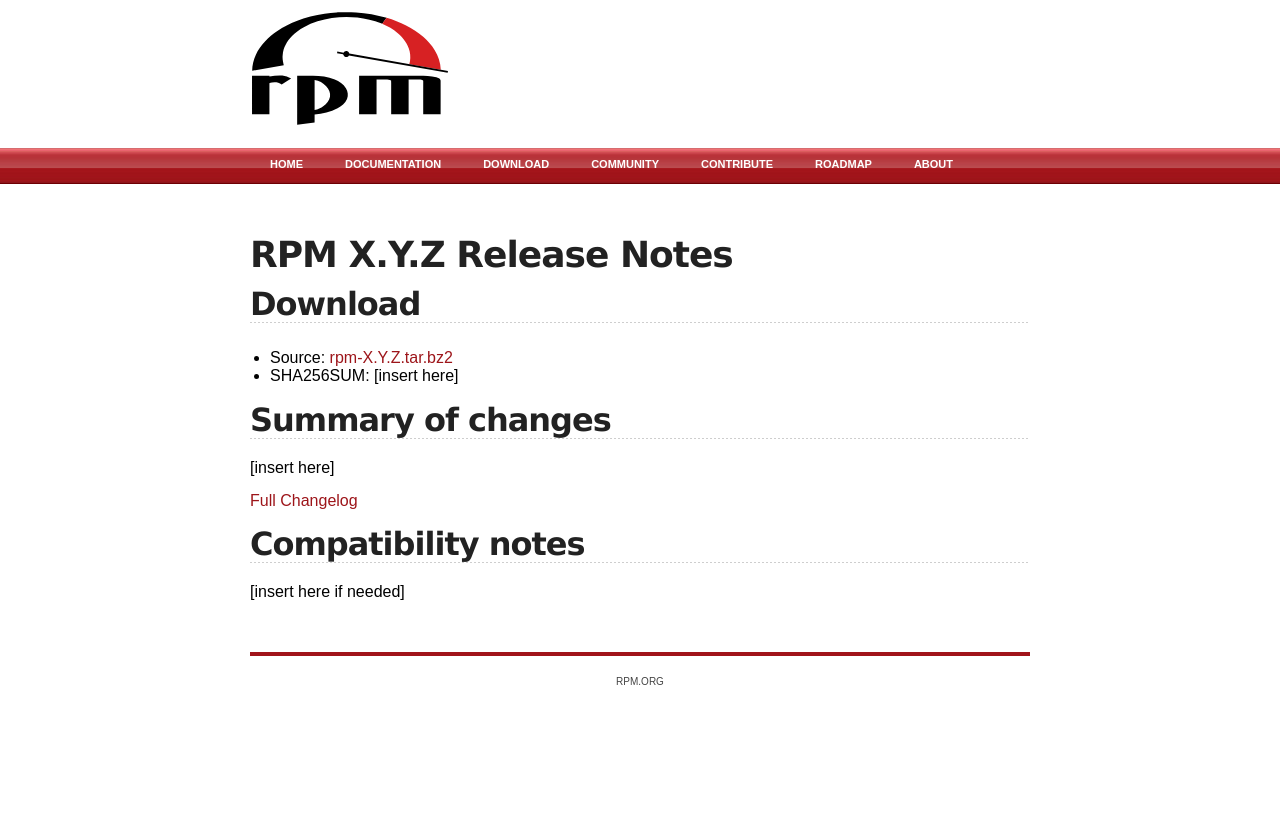
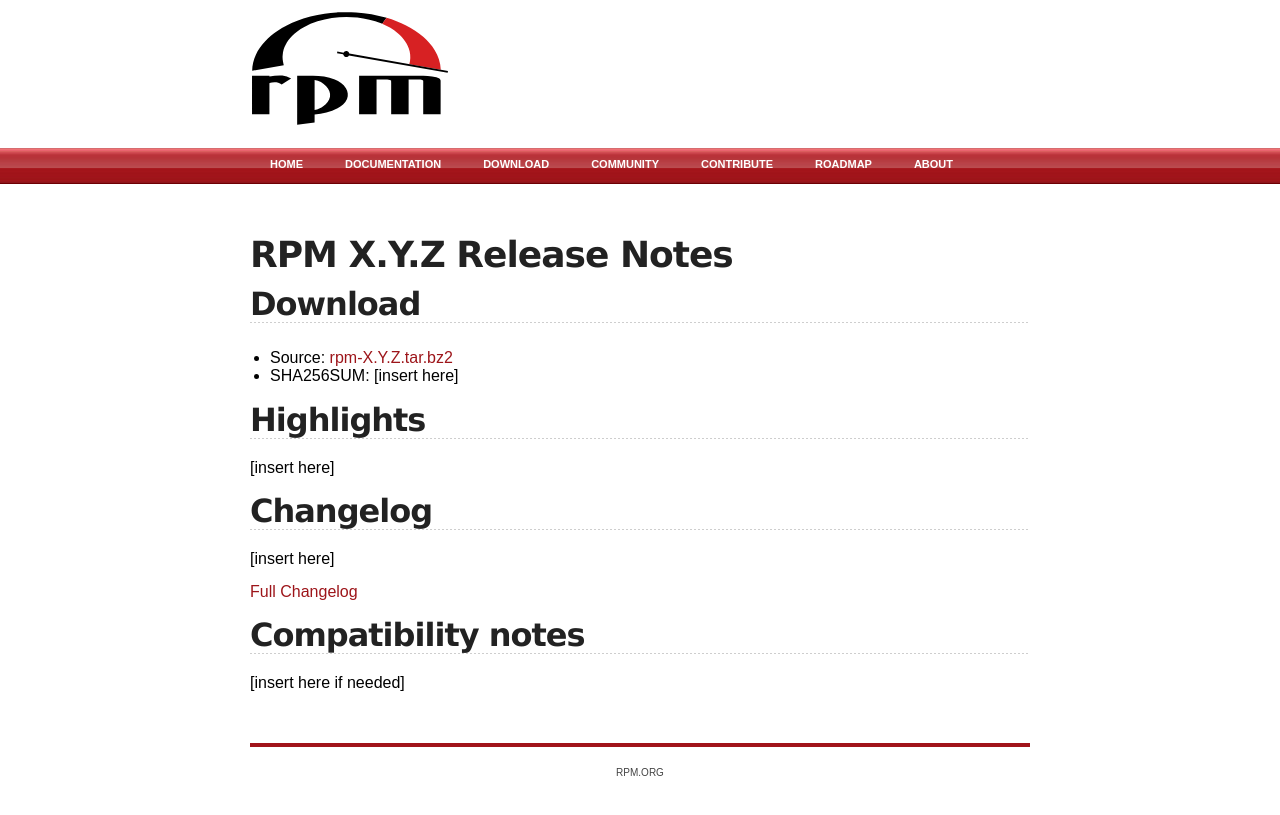
Before and after one commit to rpm-software-management/rpm-web, a Jekyll site: the page built from wiki/Releases/skeleton.md, in a window 1280 px wide. Shown: the top 815 px of the page. Built offline with Jekyll 4.4.1, drawn with Linux system fonts in a browser that asks for light colours.

Commit message:
Put Highlights on the top of RN
This should really be a separate high-level section as it contains a
subset of the full changelog (i.e. the items are repeated in the
respective categories below).

```diff
--- a/wiki/Releases/skeleton.md
+++ b/wiki/Releases/skeleton.md
@@ -9,7 +9,10 @@ title: rpm.org - Releases
 * Source: [rpm-X.Y.Z.tar.bz2](https://ftp.osuosl.org/pub/rpm/releases/rpm-X.Y.x/rpm-X.Y.Z.tar.bz2)
 * SHA256SUM: [insert here]
 
-## Summary of changes
+## Highlights
+[insert here]
+
+## Changelog
 [insert here]
 
 [Full Changelog](https://github.com/rpm-software-management/rpm/compare/rpm-X.Y.Z-1-release...rpm-X.Y.Z-release)
```
Also changed, not shown: wiki/Releases/4.20.0.md (+2 -2 lines).
